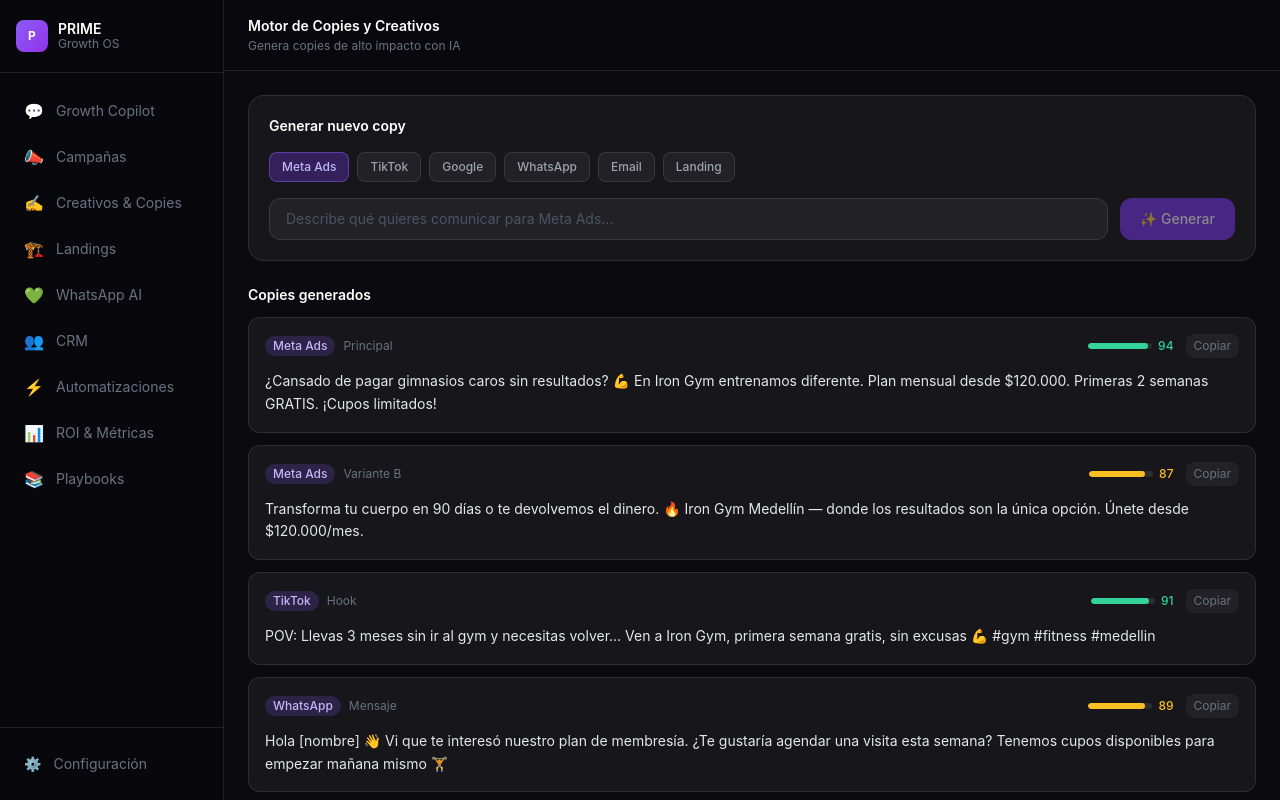
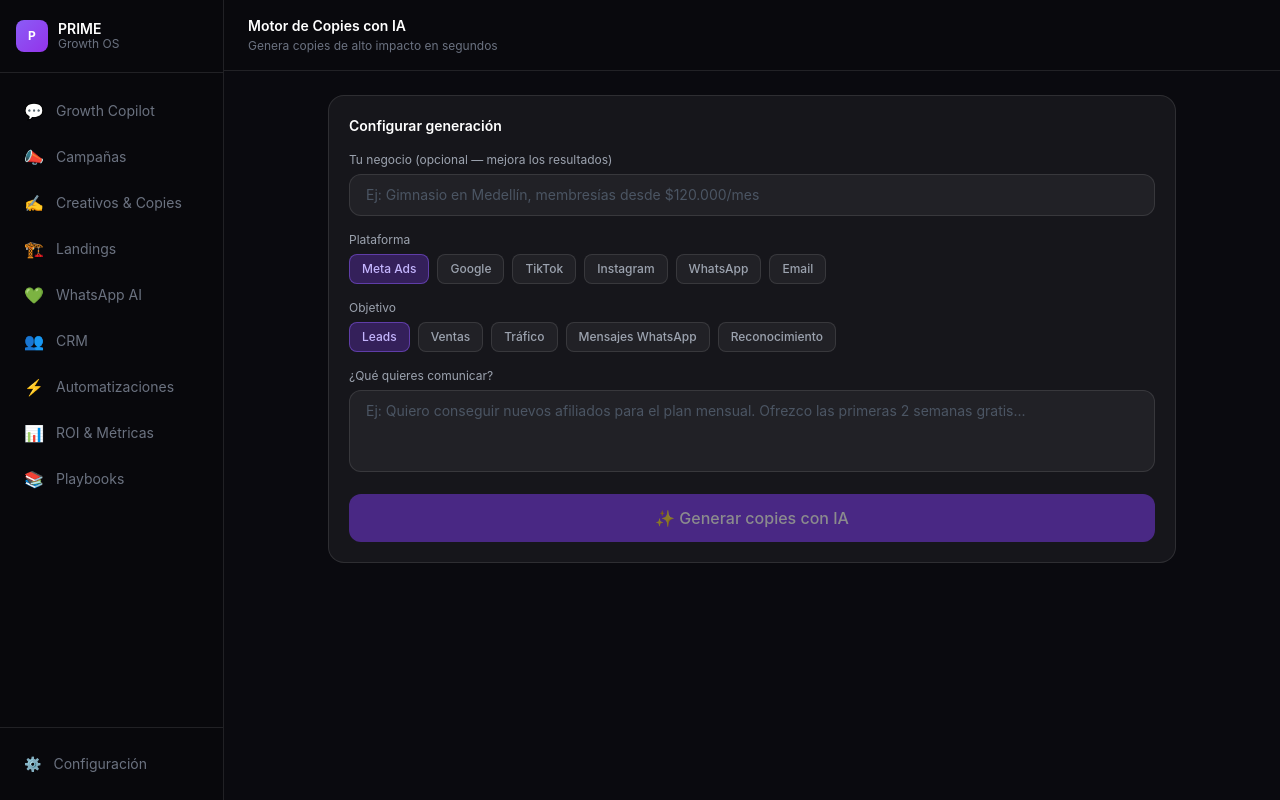
Before and after one commit to Juancaro1891/prime-growth-os, a Next.js app: page /dashboard-layout/creatives in a window 1280 px wide. Built offline with nearby package versions, Linux system fonts and the light colour scheme.

Commit message:
Add AI-powered copy generator

```diff
--- a/app/dashboard-layout/creatives/page.tsx
+++ b/app/dashboard-layout/creatives/page.tsx
@@ -2,67 +2,83 @@
 
 import { useState } from "react"
 
-const copies = [
-  {
-    platform: "Meta Ads",
-    type: "Principal",
-    text: "¿Cansado de pagar gimnasios caros sin resultados? 💪 En Iron Gym entrenamos diferente. Plan mensual desde $120.000. Primeras 2 semanas GRATIS. ¡Cupos limitados!",
-    score: 94,
-  },
-  {
-    platform: "Meta Ads",
-    type: "Variante B",
-    text: "Transforma tu cuerpo en 90 días o te devolvemos el dinero. 🔥 Iron Gym Medellín — donde los resultados son la única opción. Únete desde $120.000/mes.",
-    score: 87,
-  },
-  {
-    platform: "TikTok",
-    type: "Hook",
-    text: "POV: Llevas 3 meses sin ir al gym y necesitas volver... Ven a Iron Gym, primera semana gratis, sin excusas 💪 #gym #fitness #medellin",
-    score: 91,
-  },
-  {
-    platform: "WhatsApp",
-    type: "Mensaje",
-    text: "Hola [nombre] 👋 Vi que te interesó nuestro plan de membresía. ¿Te gustaría agendar una visita esta semana? Tenemos cupos disponibles para empezar mañana mismo 🏋️",
-    score: 89,
-  },
-  {
-    platform: "Google",
-    type: "Título",
-    text: "Gimnasio Medellín desde $120K | Iron Gym | Primera Semana Gratis",
-    score: 82,
-  },
-]
+interface Copy {
+  headline: string
+  body: string
+  cta: string
+  score: number
+}
 
 export default function CreativesPage() {
+  const [platform, setPlatform] = useState("Meta Ads")
+  const [objective, setObjective] = useState("Leads")
+  const [description, setDescription] = useState("")
+  const [business, setBusiness] = useState("")
+  const [copies, setCopies] = useState<Copy[]>([])
   const [generating, setGenerating] = useState(false)
-  const [prompt, setPrompt] = useState("")
-  const [platform, setPlatform] = useState("Meta Ads")
+  const [error, setError] = useState("")
+  const [copied, setCopied] = useState<number | null>(null)
 
   const handleGenerate = async () => {
-    if (!prompt.trim()) return
+    if (!description.trim()) return
     setGenerating(true)
-    await new Promise((r) => setTimeout(r, 2000))
+    setError("")
+    setCopies([])
+
+    try {
+      const response = await fetch("/api/generate-copy", {
+        method: "POST",
+        headers: { "Content-Type": "application/json" },
+        body: JSON.stringify({ platform, objective, description, business }),
+      })
+
+      if (!response.ok) throw new Error("Error al generar")
+      const data = await response.json()
+      if (data.error) throw new Error(data.error)
+      setCopies(data.copies || [])
+    } catch (err) {
+      setError("Hubo un error generando los copies. Intenta de nuevo.")
+    } finally {
       setGenerating(false)
-    setPrompt("")
+    }
+  }
+
+  const handleCopy = (text: string, index: number) => {
+    navigator.clipboard.writeText(text)
+    setCopied(index)
+    setTimeout(() => setCopied(null), 2000)
   }
 
   return (
     <div className="flex flex-col h-full overflow-y-auto">
       <div className="flex items-center justify-between px-6 py-4 border-b border-white/10 bg-black/10">
         <div>
-          <h1 className="text-white text-sm font-semibold">Motor de Copies y Creativos</h1>
-          <p className="text-gray-500 text-xs mt-0.5">Genera copies de alto impacto con IA</p>
+          <h1 className="text-white text-sm font-semibold">Motor de Copies con IA</h1>
+          <p className="text-gray-500 text-xs mt-0.5">Genera copies de alto impacto en segundos</p>
         </div>
       </div>
 
-      <div className="flex-1 p-6 space-y-6">
+      <div className="flex-1 p-6 space-y-6 max-w-4xl mx-auto w-full">
         {/* Generador */}
         <div className="bg-white/5 border border-white/10 rounded-2xl p-5">
-          <h2 className="text-white text-sm font-semibold mb-4">Generar nuevo copy</h2>
-          <div className="flex gap-2 mb-4 flex-wrap">
-            {["Meta Ads", "TikTok", "Google", "WhatsApp", "Email", "Landing"].map((p) => (
+          <h2 className="text-white text-sm font-semibold mb-4">Configurar generación</h2>
+
+          <div className="space-y-4">
+            <div>
+              <label className="text-gray-400 text-xs mb-1.5 block">Tu negocio (opcional — mejora los resultados)</label>
+              <input
+                type="text"
+                placeholder="Ej: Gimnasio en Medellín, membresías desde $120.000/mes"
+                value={business}
+                onChange={(e) => setBusiness(e.target.value)}
+                className="w-full bg-white/5 border border-white/10 rounded-xl px-4 py-2.5 text-white text-sm placeholder-gray-600 outline-none focus:border-violet-500/50 transition-colors"
+              />
+            </div>
+
+            <div>
+              <label className="text-gray-400 text-xs mb-1.5 block">Plataforma</label>
+              <div className="flex gap-2 flex-wrap">
+                {["Meta Ads", "Google", "TikTok", "Instagram", "WhatsApp", "Email"].map((p) => (
                   <button
                     key={p}
                     onClick={() => setPlatform(p)}
@@ -76,39 +92,78 @@ export default function CreativesPage() {
                   </button>
                 ))}
               </div>
-          <div className="flex gap-3">
-            <input
-              type="text"
-              placeholder={`Describe qué quieres comunicar para ${platform}...`}
-              value={prompt}
-              onChange={(e) => setPrompt(e.target.value)}
-              className="flex-1 bg-white/5 border border-white/10 rounded-xl px-4 py-2.5 text-white text-sm placeholder-gray-600 outline-none focus:border-violet-500/50 transition-colors"
+            </div>
+
+            <div>
+              <label className="text-gray-400 text-xs mb-1.5 block">Objetivo</label>
+              <div className="flex gap-2 flex-wrap">
+                {["Leads", "Ventas", "Tráfico", "Mensajes WhatsApp", "Reconocimiento"].map((o) => (
+                  <button
+                    key={o}
+                    onClick={() => setObjective(o)}
+                    className={`px-3 py-1.5 rounded-lg text-xs font-medium transition-all border ${
+                      objective === o
+                        ? "bg-violet-600/30 border-violet-500/50 text-violet-300"
+                        : "bg-white/5 border-white/10 text-gray-400 hover:text-white"
+                    }`}
+                  >
+                    {o}
+                  </button>
+                ))}
+              </div>
+            </div>
+
+            <div>
+              <label className="text-gray-400 text-xs mb-1.5 block">¿Qué quieres comunicar?</label>
+              <textarea
+                placeholder="Ej: Quiero conseguir nuevos afiliados para el plan mensual. Ofrezco las primeras 2 semanas gratis..."
+                value={description}
+                onChange={(e) => setDescription(e.target.value)}
+                rows={3}
+                className="w-full bg-white/5 border border-white/10 rounded-xl px-4 py-2.5 text-white text-sm placeholder-gray-600 outline-none focus:border-violet-500/50 transition-colors resize-none"
               />
+            </div>
+
             <button
               onClick={handleGenerate}
-              disabled={generating || !prompt.trim()}
-              className="px-5 py-2.5 bg-violet-600 hover:bg-violet-700 disabled:opacity-50 text-white text-sm font-medium rounded-xl transition-all active:scale-95 flex items-center gap-2"
+              disabled={generating || !description.trim()}
+              className="w-full py-3 bg-violet-600 hover:bg-violet-700 disabled:opacity-50 text-white font-medium rounded-xl transition-all active:scale-95 flex items-center justify-center gap-2"
             >
               {generating ? (
+                <>
                   <svg className="w-4 h-4 animate-spin" fill="none" viewBox="0 0 24 24">
                     <circle className="opacity-25" cx="12" cy="12" r="10" stroke="currentColor" strokeWidth="4"/>
                     <path className="opacity-75" fill="currentColor" d="M4 12a8 8 0 018-8V0C5.373 0 0 5.373 0 12h4z"/>
                   </svg>
-              ) : "✨ Generar"}
+                  Generando copies con IA...
+                </>
+              ) : "✨ Generar copies con IA"}
             </button>
           </div>
         </div>
 
+        {/* Error */}
+        {error && (
+          <div className="bg-red-500/10 border border-red-500/20 rounded-xl p-4 text-red-300 text-sm">
+            {error}
+          </div>
+        )}
+
         {/* Copies generados */}
+        {copies.length > 0 && (
           <div>
-          <h2 className="text-white text-sm font-semibold mb-3">Copies generados</h2>
-          <div className="space-y-3">
+            <h2 className="text-white text-sm font-semibold mb-3">
+              ✅ {copies.length} copies generados para {platform}
+            </h2>
+            <div className="space-y-4">
               {copies.map((copy, i) => (
-              <div key={i} className="bg-white/5 border border-white/10 rounded-xl p-4 hover:border-white/20 transition-colors">
+                <div key={i} className="bg-white/5 border border-white/10 rounded-xl p-5 hover:border-white/20 transition-colors">
                   <div className="flex items-center justify-between mb-3">
                     <div className="flex items-center gap-2">
-                    <span className="px-2 py-0.5 bg-violet-500/20 text-violet-300 rounded-full text-xs font-medium">{copy.platform}</span>
-                    <span className="text-gray-500 text-xs">{copy.type}</span>
+                      <span className="px-2 py-0.5 bg-violet-500/20 text-violet-300 rounded-full text-xs font-medium">
+                        Copy {i + 1}
+                      </span>
+                      <span className="text-gray-500 text-xs">{platform}</span>
                     </div>
                     <div className="flex items-center gap-3">
                       <div className="flex items-center gap-1.5">
@@ -122,16 +177,34 @@ export default function CreativesPage() {
                           {copy.score}
                         </span>
                       </div>
-                    <button className="text-gray-500 hover:text-white text-xs transition-colors px-2 py-1 bg-white/5 rounded-lg hover:bg-white/10">
-                      Copiar
+                      <button
+                        onClick={() => handleCopy(`${copy.headline}\n\n${copy.body}\n\n${copy.cta}`, i)}
+                        className="text-gray-500 hover:text-white text-xs transition-colors px-2 py-1 bg-white/5 rounded-lg hover:bg-white/10"
+                      >
+                        {copied === i ? "✅ Copiado" : "Copiar"}
                       </button>
                     </div>
                   </div>
-                <p className="text-gray-200 text-sm leading-relaxed">{copy.text}</p>
+
+                  <div className="space-y-2">
+                    <div>
+                      <p className="text-gray-500 text-xs mb-1">Headline</p>
+                      <p className="text-white font-semibold text-sm">{copy.headline}</p>
+                    </div>
+                    <div>
+                      <p className="text-gray-500 text-xs mb-1">Copy principal</p>
+                      <p className="text-gray-200 text-sm leading-relaxed">{copy.body}</p>
+                    </div>
+                    <div>
+                      <p className="text-gray-500 text-xs mb-1">CTA</p>
+                      <p className="text-violet-300 text-sm font-medium">{copy.cta}</p>
+                    </div>
+                  </div>
                 </div>
               ))}
             </div>
           </div>
+        )}
       </div>
     </div>
   )
```
Also changed, not shown: app/api/analyze-business/route.ts (added, +54 -0 lines), app/api/generate-copy/route.ts (added, +63 -0 lines). Lines whose indentation alone changed are shown as unchanged.
